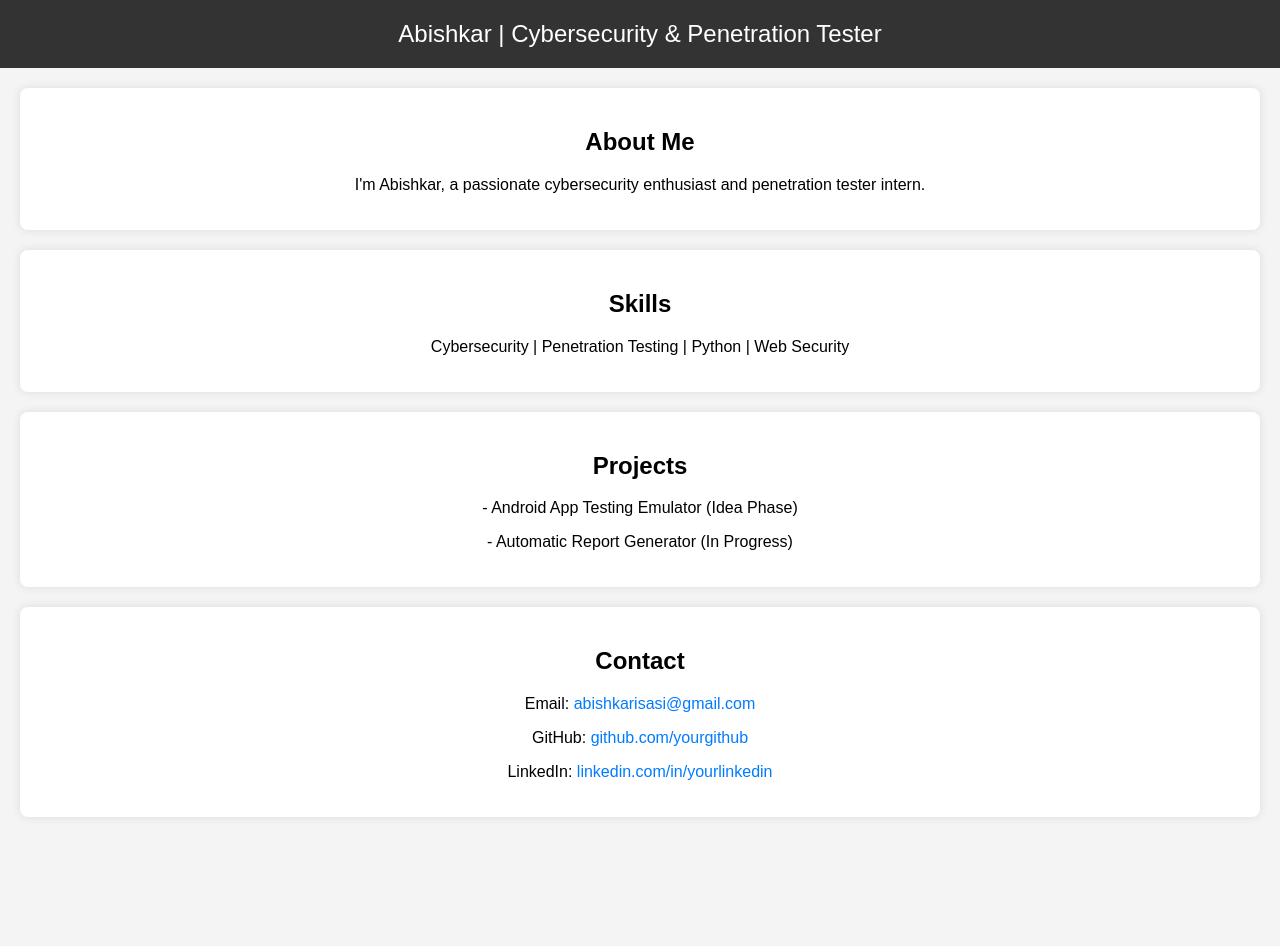
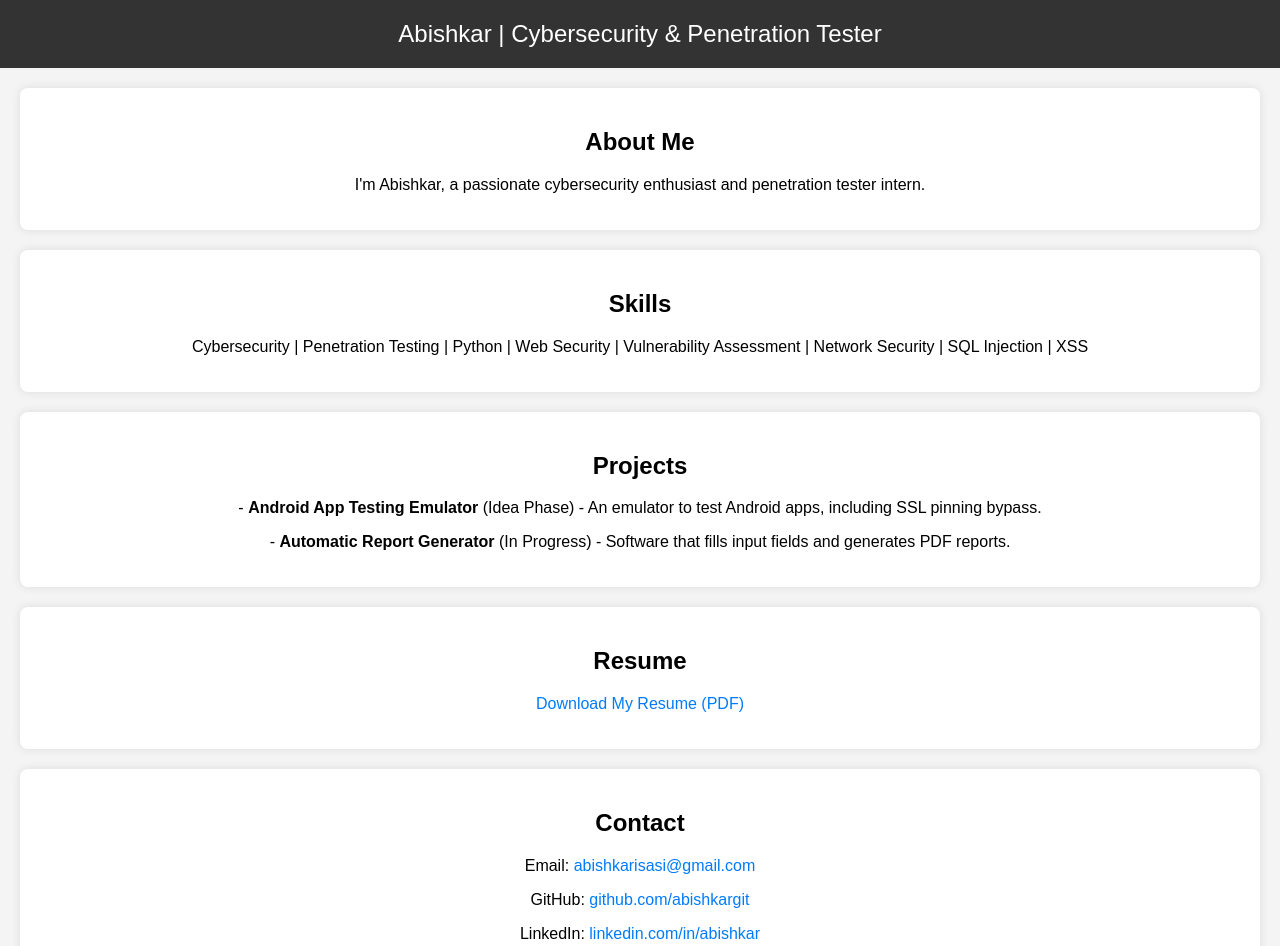
Before and after one commit to Abishkargit/abishkar-portfolio, a plain HTML site: page index.html in a window 1280 px wide. Before the commit the page ends 837 px from the top, so only its background shows below. Drawn offline with Linux system fonts and the light colour scheme.

Commit message:
index.html

```diff
--- a/index.html
+++ b/index.html
@@ -41,18 +41,22 @@
     </section>
     <section>
         <h2>Skills</h2>
-        <p>Cybersecurity | Penetration Testing | Python | Web Security</p>
+        <p>Cybersecurity | Penetration Testing | Python | Web Security | Vulnerability Assessment | Network Security | SQL Injection | XSS</p>
     </section>
     <section>
         <h2>Projects</h2>
-        <p>- Android App Testing Emulator (Idea Phase)</p>
-        <p>- Automatic Report Generator (In Progress)</p>
+        <p>- <b>Android App Testing Emulator</b> (Idea Phase) - An emulator to test Android apps, including SSL pinning bypass.</p>
+        <p>- <b>Automatic Report Generator</b> (In Progress) - Software that fills input fields and generates PDF reports.</p>
+    </section>
+    <section>
+        <h2>Resume</h2>
+        <p><a href="CYBER_SECURITY_RESUME_CNS.pdf" download>Download My Resume (PDF)</a></p>
     </section>
     <section>
         <h2>Contact</h2>
         <p>Email: <a href="mailto:abishkarisasi@gmail.com">abishkarisasi@gmail.com</a></p>
-        <p>GitHub: <a href="https://github.com/yourgithub" target="_blank">github.com/yourgithub</a></p>
-        <p>LinkedIn: <a href="https://linkedin.com/in/yourlinkedin" target="_blank">linkedin.com/in/yourlinkedin</a></p>
+        <p>GitHub: <a href="https://github.com/abishkargit" target="_blank">github.com/abishkargit</a></p>
+        <p>LinkedIn: <a href="https://linkedin.com/in/abishkar" target="_blank">linkedin.com/in/abishkar</a></p>
     </section>
 </body>
 </html>
```
